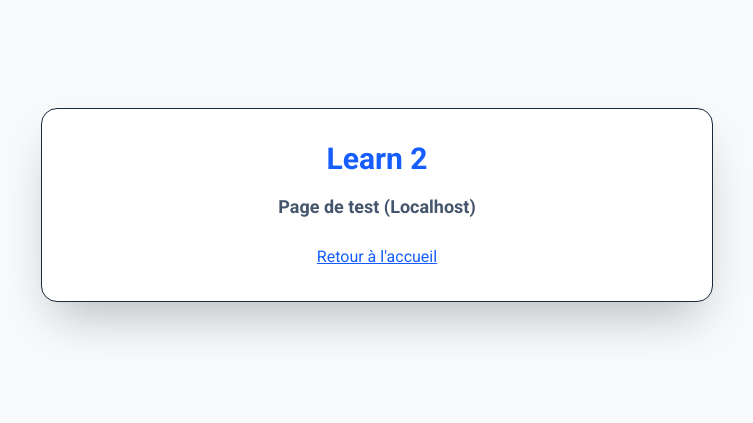
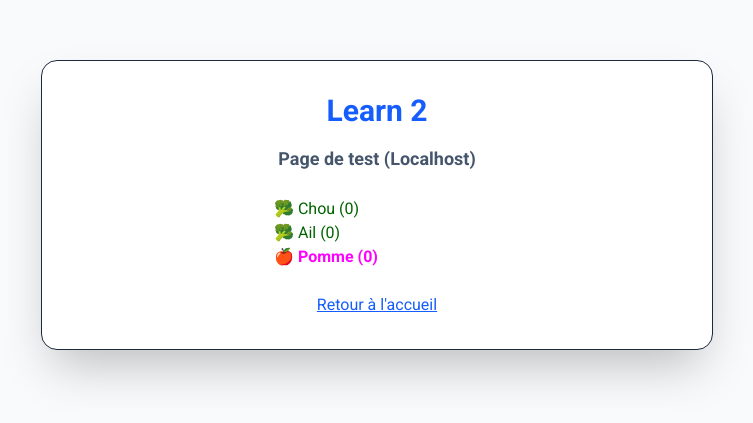
Before and after one commit to GrCOTE7/pyproject_template, a React (Vite) app in the folder frontend/: page /learn2 in a window 1280 px wide. Shown: the part 195-618 px from the top of the page, without its empty margins (263-1016 px from the left). Built offline with nearby package versions, Linux system fonts and the light colour scheme; no server answers.

Commit message:
react list with counts

```diff
--- a/frontend/src/pages/Learn2.jsx
+++ b/frontend/src/pages/Learn2.jsx
@@ -1,4 +1,4 @@
-import { useEffect } from "react";
+import { useState, useEffect } from "react";
 import { Link } from "react-router-dom";
 import { setDocumentTitle } from "../utils/documentTitle";
 import { isLocalhost } from "../auth";
@@ -7,9 +7,46 @@ function Learn2() {
   useEffect(() => {
     setDocumentTitle("Learn 2");
   }, []);
+  const [counts, setCounts] = useState({});
+
+  const products = [
+    { title: "Chou", isFruit: false, id: 1 },
+    { title: "Ail", isFruit: false, id: 2 },
+    { title: "Pomme", isFruit: true, id: 3 },
+  ];
+
+  const listItems = products.map((product) => {
+    const icon = product.isFruit ? "🍎" : "🥦";
 
     return (
-    <>
+      <li
+        key={product.id}
+        onClick={() => handleClick(product)}
+        style={{
+          color: product.isFruit ? "magenta" : "darkgreen",
+          fontWeight: product.isFruit ? "bold" : "normal",
+        }}
+      >
+        {icon} {product.title} ({counts[product.id] || 0})
+      </li>
+    );
+  });
+
+  function handleClick(product) {
+    const currentCount = counts[product.id] ?? 0;
+    const newCount = currentCount + 1;
+
+    console.log(
+      `Vous avez cliqué sur '${product.title}' ! - Total : ${newCount} clic${newCount > 1 ? 's' : ''}`,
+    );
+
+    setCounts((prev) => ({
+      ...prev,
+      [product.id]: newCount,
+    }));
+  }
+
+  return (
     <main className="flex items-center justify-center min-h-screen bg-slate-50 text-slate-800 font-[Roboto]">
       <section className="border max-w-2xl w-full mx-6 p-8 text-center bg-white rounded-2xl shadow-2xl">
         <h1 className="text-3xl font-bold text-blue-600 mb-4">Learn 2</h1>
@@ -17,18 +54,15 @@ function Learn2() {
           Page de test {isLocalhost && "(Localhost)"}
         </p>
 
+        <ul className="mt-6 text-left ml-50">{listItems}</ul>
 
         <div className="mt-6">
-            <Link
-              to="/"
-              className="text-blue-600 hover:text-blue-500 underline"
-            >
+          <Link to="/" className="text-blue-600 hover:text-blue-500 underline">
             Retour à l'accueil
           </Link>
         </div>
       </section>
     </main>
-    </>
   );
 }
 
```
Lines whose indentation alone changed are shown as unchanged.
